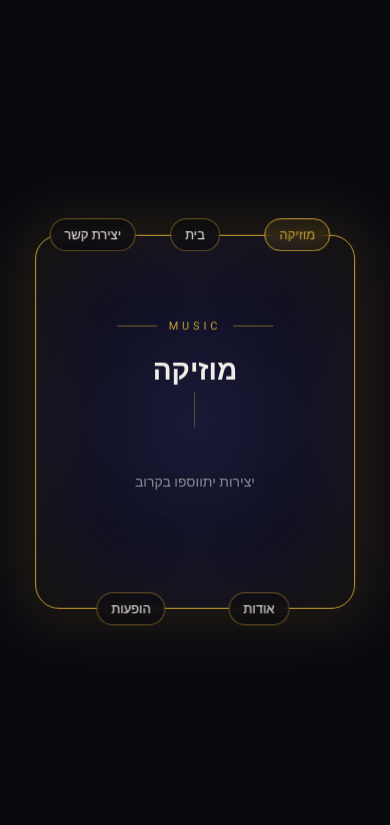
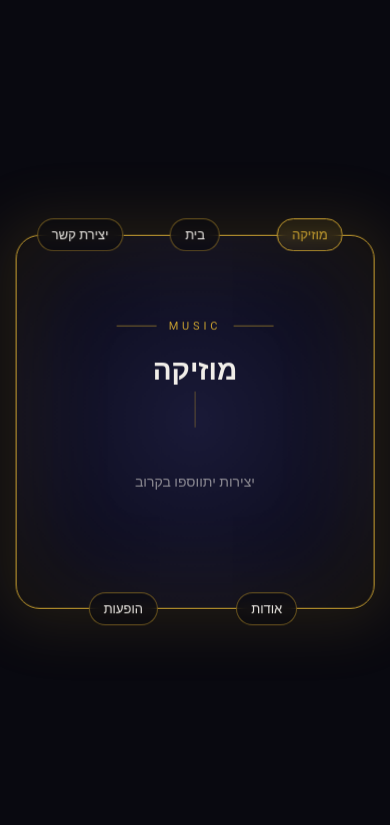
Before and after one commit to levynchi/Arye-polack, a Django app: page / in a window 390 px wide. Shown: the top 825 px of the page. Run offline with Django 5.2, Linux system fonts and the light colour scheme; data that the repository does not hold is empty.

Commit message:
Widen mobile rectangle to 92vw
Co-Authored-By: Claude Sonnet 4.6 <noreply@anthropic.com>

```diff
--- a/main/static/main/css/style.css
+++ b/main/static/main/css/style.css
@@ -787,7 +787,7 @@ a {
   .perf-item .btn-ticket { display: none; }
 
   /* rounded rectangle on mobile — taller portrait shape */
-  .hero-wrapper { width: 82vw; height: 96vw; }
+  .hero-wrapper { width: 92vw; height: 96vw; }
   .hero-circle  { border-radius: 24px; }
   .circle-panel { padding: 32px 24px; }
 
```
